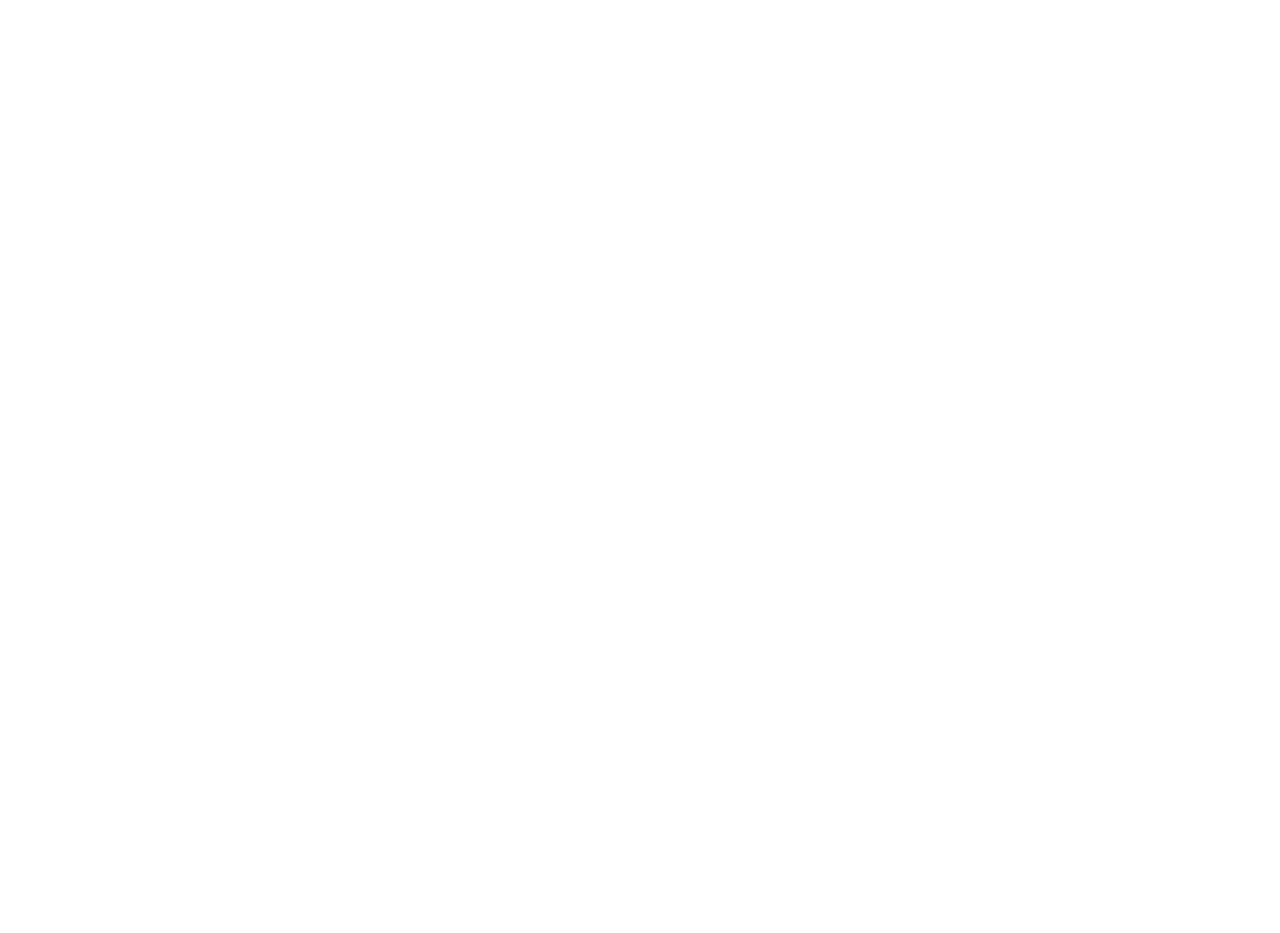
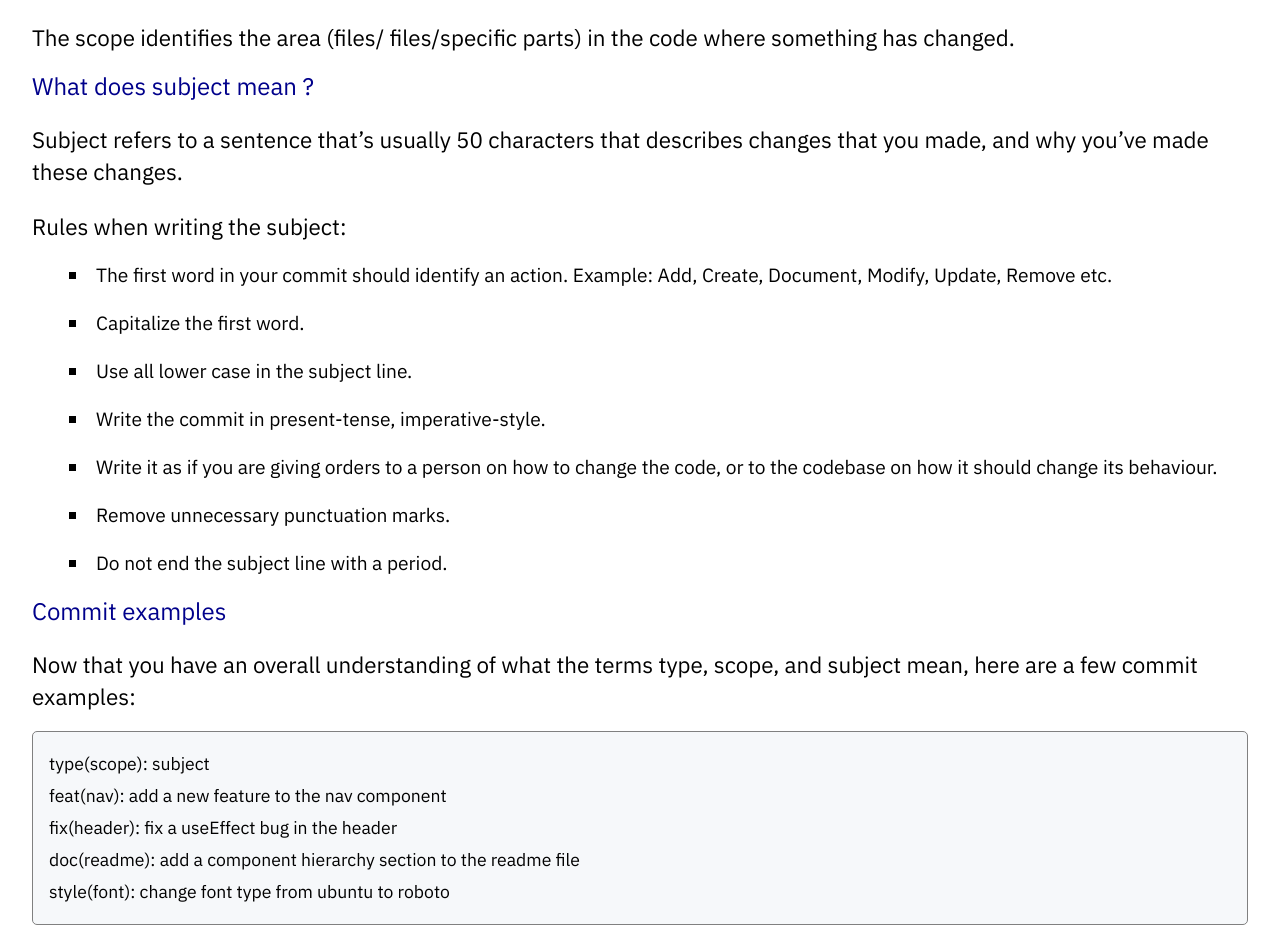
Before and after one commit to Elir-Mahad/notes, a Next.js app: page /writing-commits in a window 1280 px wide. Shown: the part 1283-2216 px from the top of the page. Before the commit the page ends 1251 px from the top, so only its background shows below. Built offline with nearby package versions, Linux system fonts and the light colour scheme.

Commit message:
Add intro and body to commit writing blog post

```diff
--- a/pages/writing-commits.js
+++ b/pages/writing-commits.js
@@ -84,6 +84,59 @@
           dependencies{" "}
         </Litem>
         <Litem> revert – reverts a previous commit </Litem>
+
+        <SubHeading>What does scope mean ? </SubHeading>
+
+        <Sentence>
+          The scope identifies the area (files/ files/specific parts) in the
+          code where something has changed.
+        </Sentence>
+
+        <SubHeading>What does subject mean ?</SubHeading>
+
+        <Sentence>
+          Subject refers to a sentence that’s usually 50 characters that
+          describes changes that you made, and why you’ve made these changes.
+        </Sentence>
+
+        <Sentence> Rules when writing the subject:</Sentence>
+
+        <Litem>
+          {" "}
+          The first word in your commit should identify an action. Example: Add,
+          Create, Document, Modify, Update, Remove etc.{" "}
+        </Litem>
+
+        <Litem> Capitalize the first word. </Litem>
+
+        <Litem> Use all lower case in the subject line.</Litem>
+
+        <Litem> Write the commit in present-tense, imperative-style. </Litem>
+
+        <Litem>
+          {" "}
+          Write it as if you are giving orders to a person on how to change the
+          code, or to the codebase on how it should change its behaviour.{" "}
+        </Litem>
+
+        <Litem> Remove unnecessary punctuation marks. </Litem>
+
+        <Litem> Do not end the subject line with a period. </Litem>
+
+        <SubHeading>Commit examples</SubHeading>
+        <Sentence>
+          Now that you have an overall understanding of what the terms type,
+          scope, and subject mean, here are a few commit examples:
+        </Sentence>
+
+        <Code>
+          type(scope): subject <br />
+          feat(nav): add a new feature to the nav component <br />
+          fix(header): fix a useEffect bug in the header <br />
+          doc(readme): add a component hierarchy section to the readme file{" "}
+          <br />
+          style(font): change font type from ubuntu to roboto{" "}
+        </Code>
       </BlogBody>
     </div>
   );
```
